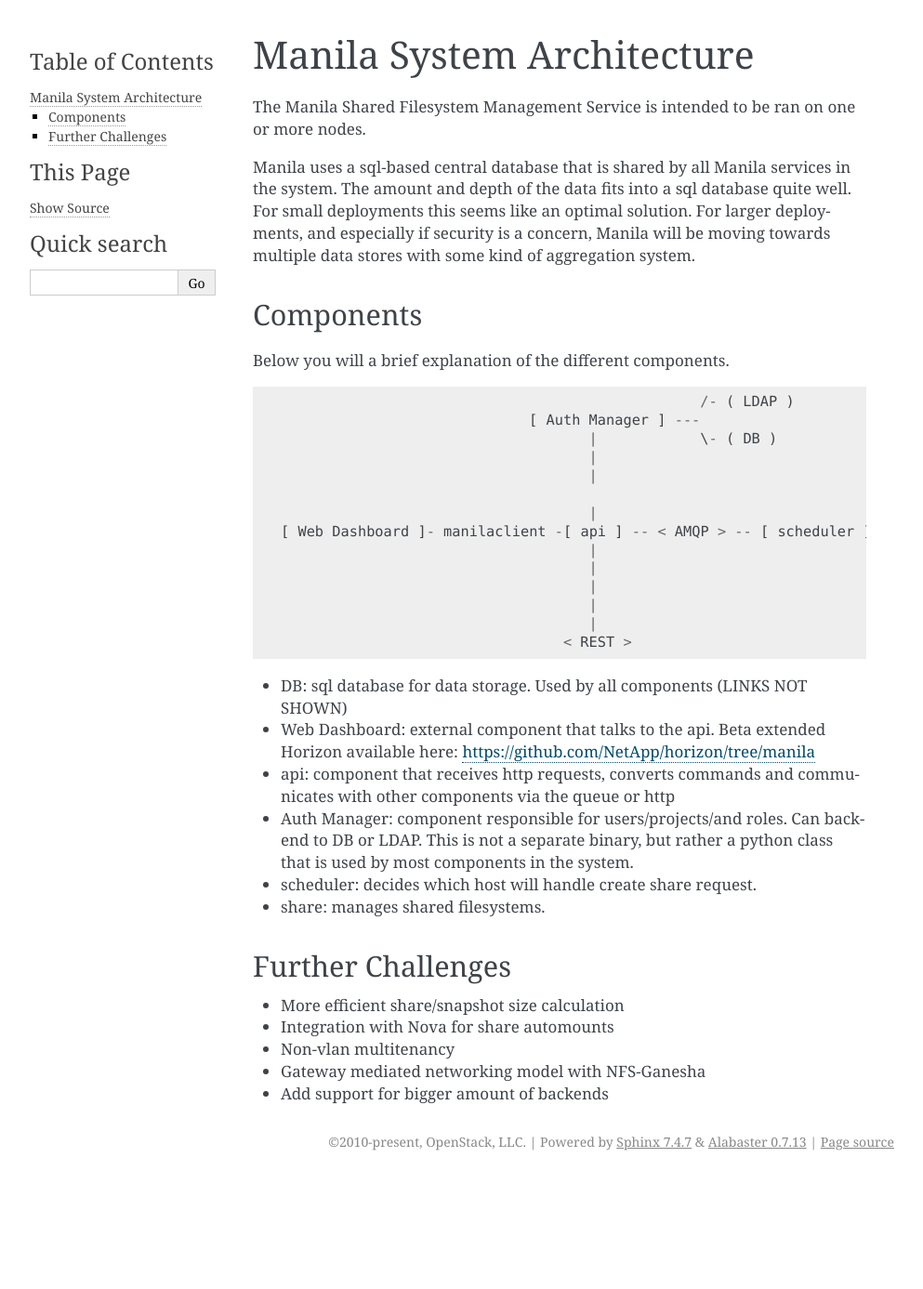
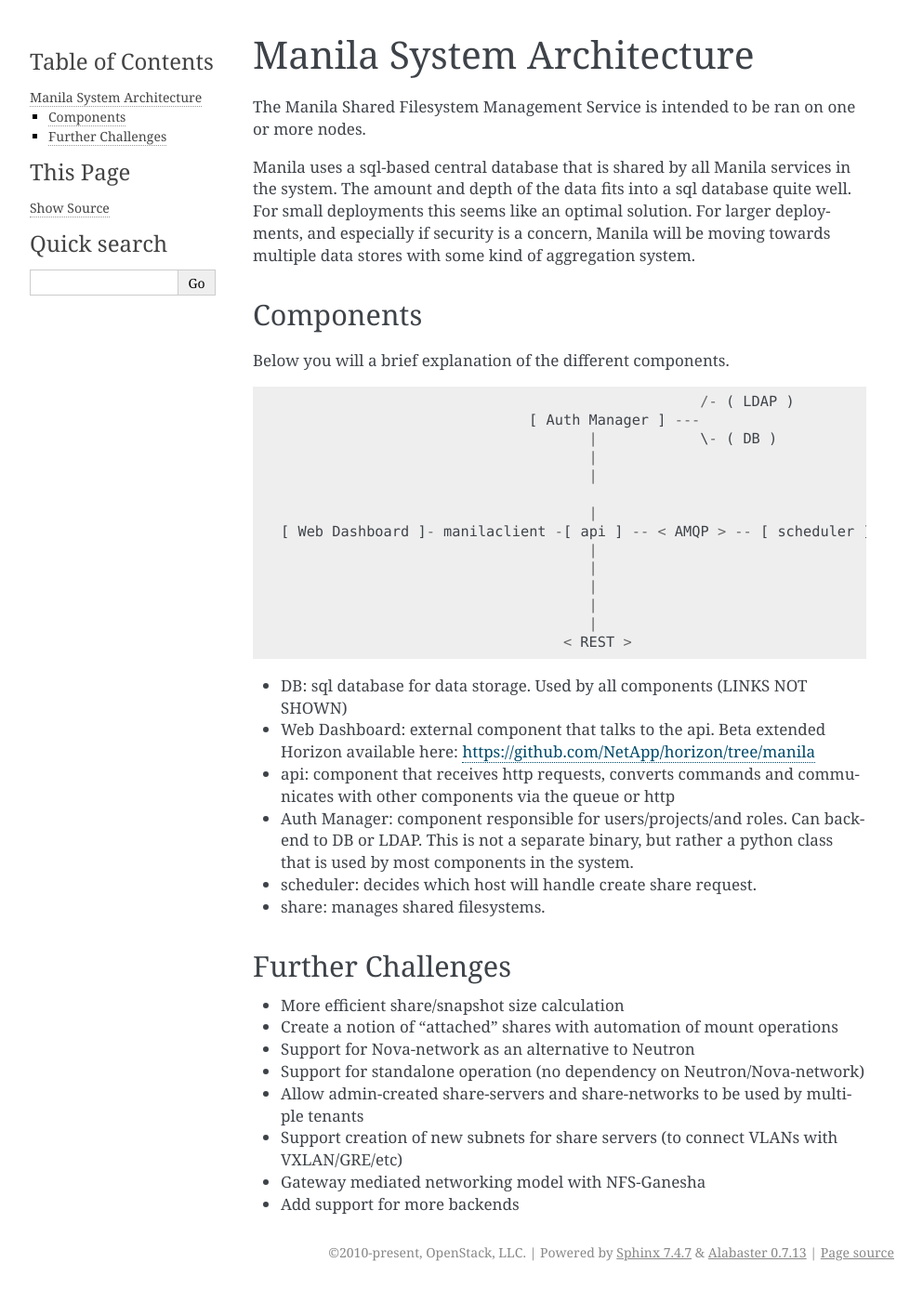
Before and after one commit to openstack/manila, a Sphinx documentation site: the page built from doc/source/devref/architecture.rst, in a window 1280 px wide. Shown: the whole page at 93% size, without its empty margins (148-1141 px from the left). Built offline with Sphinx 7.4.7, drawn with Linux system fonts in a browser that asks for light colours; formulas are drawn with MathJax 3; pages that are not in the unit, such as notebooks, are missing from menus; the version number is read from the project's files by our own code; before the commit the page ends 1268 px from its top, so only the background shows below that.

Commit message:
Update challenges in the developer docs
Based on work during Juno and plans for Kilo, update
the developer reference with very high level bullet
points.

Change-Id: Ibd05eeb72870249cccf7518f142ad170b45b6b59

```diff
--- a/doc/source/devref/architecture.rst
+++ b/doc/source/devref/architecture.rst
@@ -57,7 +57,10 @@
 ------------------
 
 *   More efficient share/snapshot size calculation
-*   Integration with Nova for share automounts
-*   Non-vlan multitenancy
+*   Create a notion of "attached" shares with automation of mount operations
+*   Support for Nova-network as an alternative to Neutron
+*   Support for standalone operation (no dependency on Neutron/Nova-network)
+*   Allow admin-created share-servers and share-networks to be used by multiple tenants
+*   Support creation of new subnets for share servers (to connect VLANs with VXLAN/GRE/etc)
 *   Gateway mediated networking model with NFS-Ganesha
-*   Add support for bigger amount of backends
+*   Add support for more backends
```
